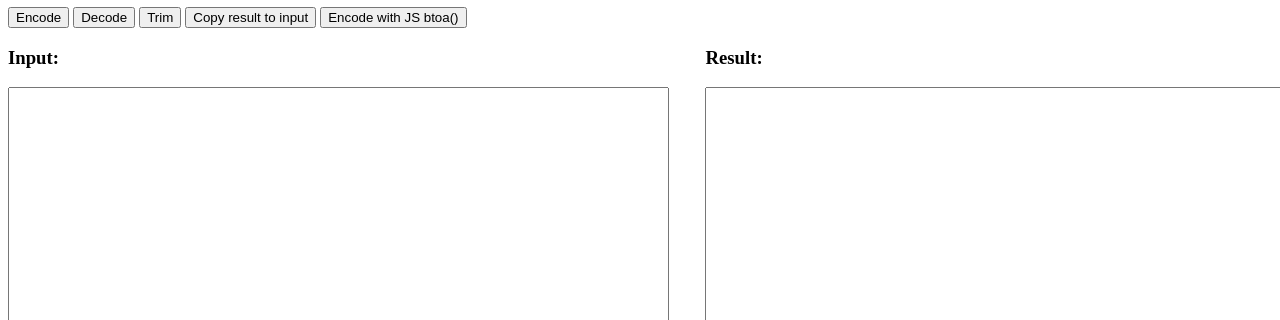
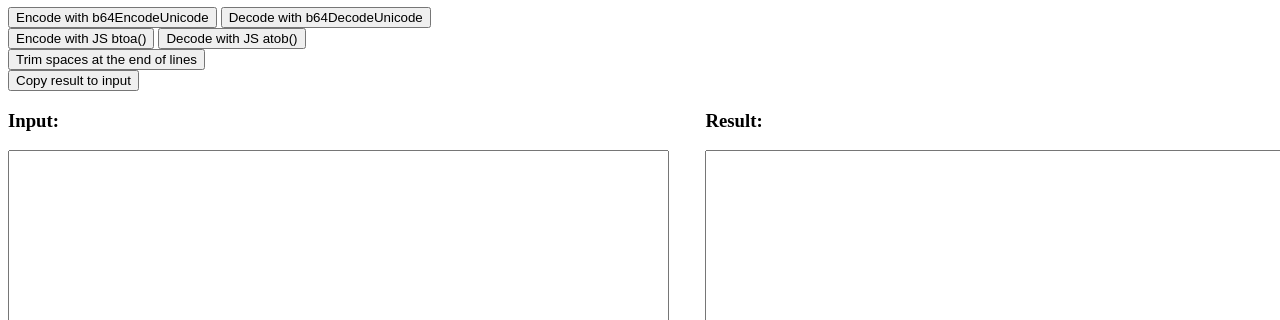
Before and after one commit to zcernigoj/SHfriendlyBase64, a plain HTML site: page index.html in a window 1280 px wide. Shown: the part 73-393 px from the top of the page. Drawn offline with Linux system fonts and the light colour scheme.

Commit message:
make buttons actions clearer

```diff
--- a/index.html
+++ b/index.html
@@ -13,11 +13,15 @@
 <body>
   <h1>SH friendly Base64</h1>
 
-  <button id="encode" onclick="encodeBtn()">Encode</button>
-  <button id="decode" onclick="decodeBtn()">Decode</button>
-  <button id="trim" onclick="trimButton()">Trim</button>
+  <button id="encode" onclick="encodeBtn()">Encode with b64EncodeUnicode</button>
+  <button id="decode" onclick="decodeBtn()">Decode with b64DecodeUnicode</button>
+  <br />
+  <button id="encodeBTOA" onclick="encodeWithBTOA()">Encode with JS btoa()</button>
+  <button id="decodeATOB" onclick="decodeWithATOB()">Decode with JS atob()</button>
+  <br />
+  <button id="trim" onclick="trimButton()">Trim spaces at the end of lines</button>
+  <br />
   <button id="copyResToInput" onclick="copyResultToInput()">Copy result to input</button>
-  <button id="encodeDefault" onclick="encodeWithDefault()">Encode with JS btoa()</button>
   <br />
 
   <div id="container" style="display: flex; flex-direction: row; align-items: center;">
@@ -46,11 +50,14 @@
     function trimButton() {
       document.getElementById('result').value = removeTrailingSpaces(document.getElementById('input').value);
     }
-    function copyResultToInput(){
+    function copyResultToInput() {
       document.getElementById('input').value = document.getElementById('result').value;
     }
-    function encodeWithDefault(){
+    function encodeWithBTOA() {
       document.getElementById('result').value = window.btoa(document.getElementById('input').value);
+    }
+    function decodeWithATOB() {
+      document.getElementById('result').value = window.atob(document.getElementById('input').value);
     }
   </script>
 
```
